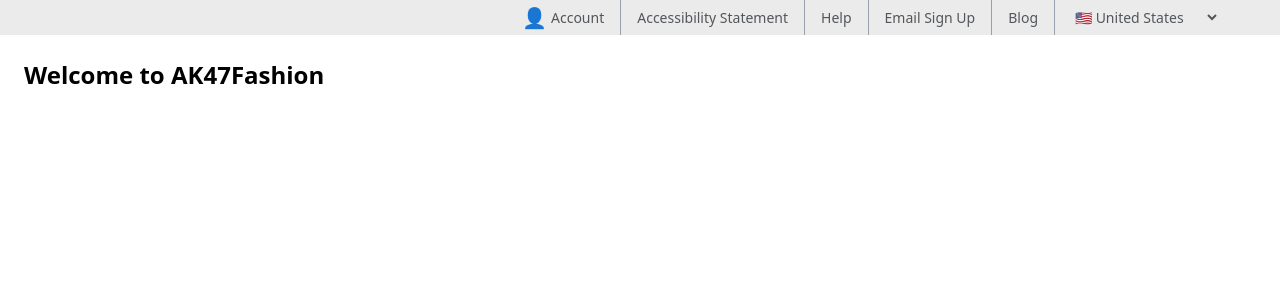
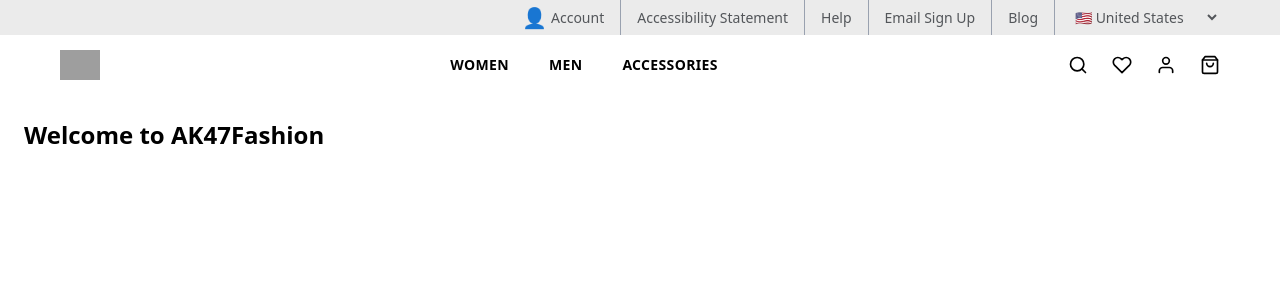
Before and after one commit to AntipasBen23/ak47fashion, a Next.js app: page / in a window 1280 px wide. Shown: the top 300 px of the page. Built offline with nearby package versions, Linux system fonts and the light colour scheme; grey boxes are pictures that could not be loaded.

Commit message:
feat: add main navbar with logo, category links, and action icons

```diff
--- a/package.json
+++ b/package.json
@@ -14,6 +14,7 @@
     "postcss": "^8.5.3",
     "react": "^19.0.0",
     "react-dom": "^19.0.0",
+    "react-icons": "^5.5.0",
     "tailwindcss": "^4.1.5"
   },
   "devDependencies": {
--- /dev/null
+++ b/src/app/Components/NavBarMain.tsx
@@ -0,0 +1,31 @@
+'use client';
+
+import Image from 'next/image';
+import Link from 'next/link';
+import { FiSearch, FiHeart, FiUser, FiShoppingBag } from 'react-icons/fi';
+
+export default function NavBarMain() {
+  return (
+    <div className="bg-white w-full h-[60px] flex items-center px-[60px] justify-between text-[#000000]">
+      {/* Left: Logo */}
+      <div className="flex-shrink-0">
+        <Image src="/logo.png" alt="AK47Fashion Logo" width={40} height={40} />
+      </div>
+
+      {/* Center: Nav Links */}
+      <div className="flex space-x-10 text-sm font-bold uppercase tracking-wide">
+        <Link href="#" className="hover:underline">Women</Link>
+        <Link href="#" className="hover:underline">Men</Link>
+        <Link href="#" className="hover:underline">Accessories</Link>
+      </div>
+
+      {/* Right: Icons */}
+      <div className="flex space-x-6 text-xl">
+        <button className="hover:text-gray-600" aria-label="Search"><FiSearch /></button>
+        <button className="hover:text-gray-600" aria-label="Wishlist"><FiHeart /></button>
+        <button className="hover:text-gray-600" aria-label="Account"><FiUser /></button>
+        <button className="hover:text-gray-600" aria-label="Cart"><FiShoppingBag /></button>
+      </div>
+    </div>
+  );
+}
--- a/src/app/page.tsx
+++ b/src/app/page.tsx
@@ -1,9 +1,12 @@
 import NavBarTop from './Components/NavBarTop';
+import NavBarMain from './Components/NavBarMain';
+
 
 export default function HomePage() {
   return (
     <>
       <NavBarTop />
+      <NavBarMain />
       <main className="p-6">
         <h1 className="text-2xl font-bold">Welcome to AK47Fashion</h1>
       </main>
```
Also changed, not shown: 1 other file (tests, documents, lock files or other folders).
